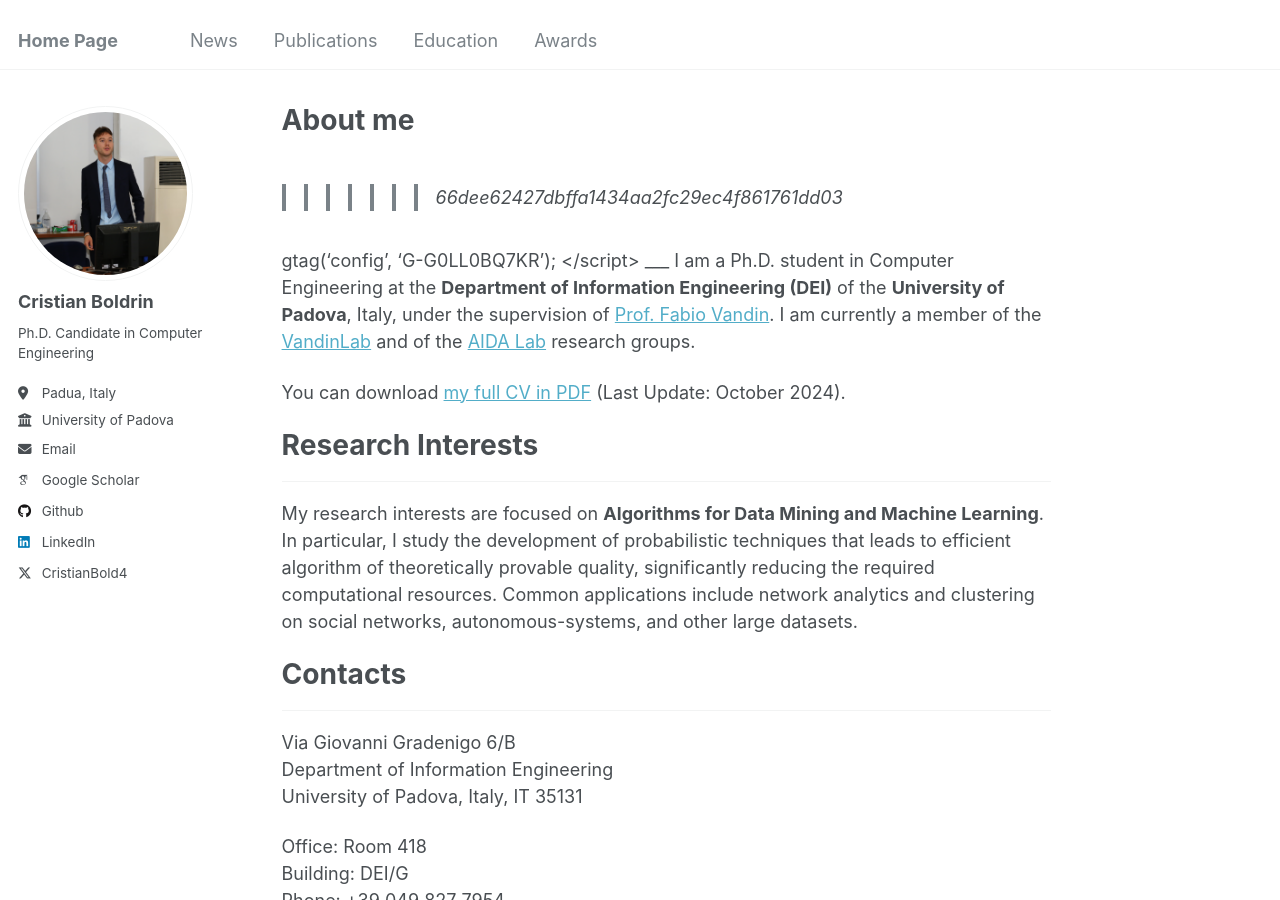
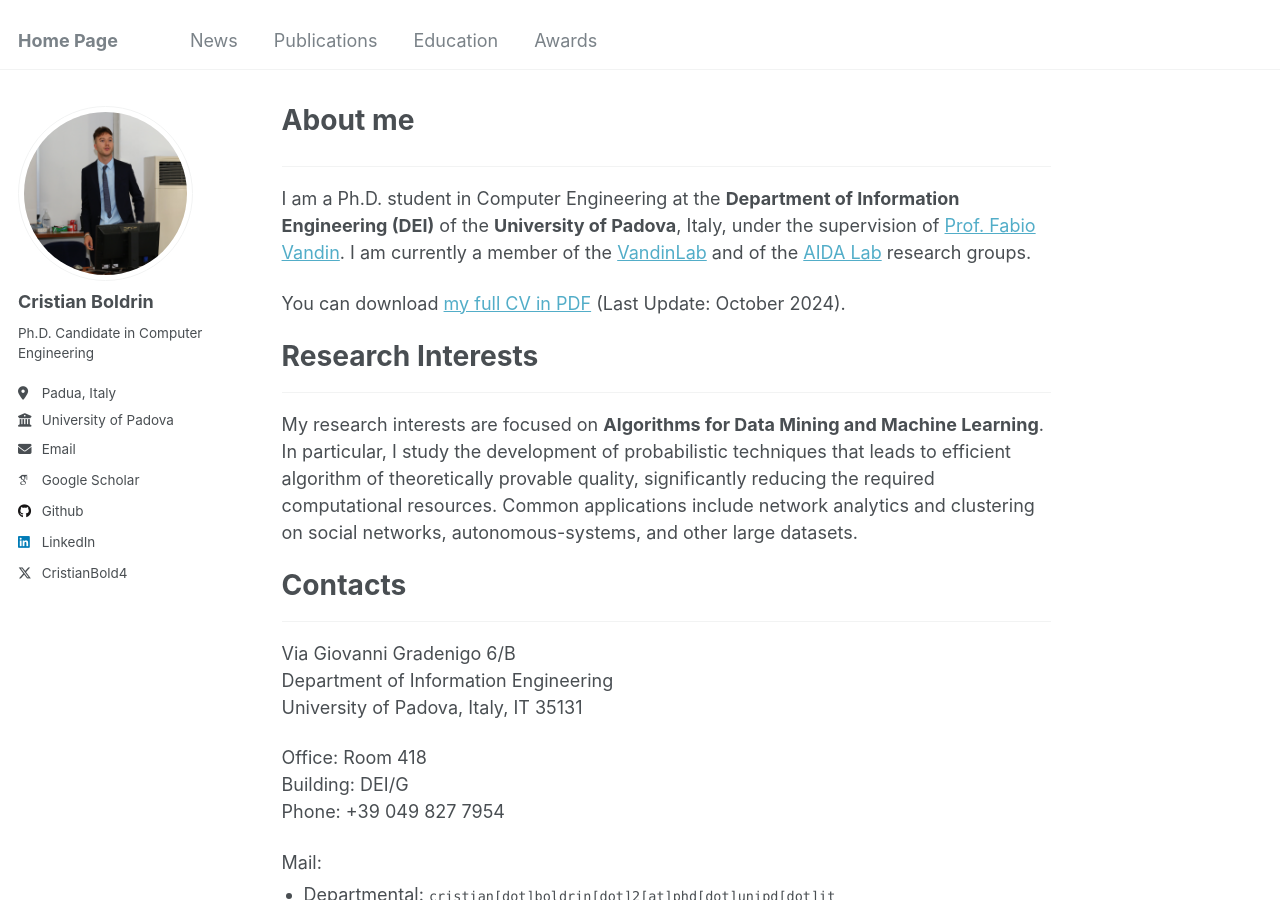
Before and after one commit to cristianboldrin/cristianboldrin.github.io, a Jekyll site: the page built from _pages/about.md, in a window 1280 px wide and 900 px high. Built offline with Jekyll 4.4.1, drawn with Linux system fonts in a browser that asks for light colours; some web fonts are replaced.

Commit message:
removed merge leftover

```diff
--- a/_pages/about.md
+++ b/_pages/about.md
@@ -12,12 +12,6 @@
   window.dataLayer = window.dataLayer || [];
   function gtag(){dataLayer.push(arguments);}
   gtag('js', new Date());
-<<<<<<< HEAD
-=======
-
-  gtag('config', 'G-G0LL0BQ7KR');
-</script>
->>>>>>> 66dee62427dbffa1434aa2fc29ec4f861761dd03
 
   gtag('config', 'G-G0LL0BQ7KR');
 </script>
```
